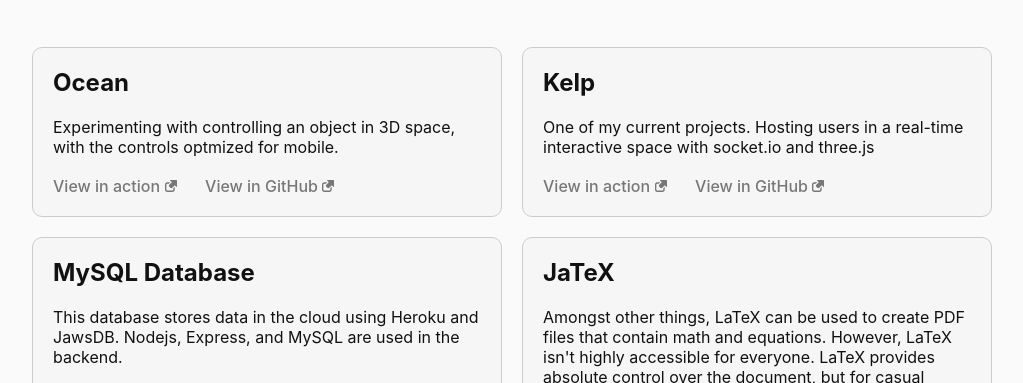
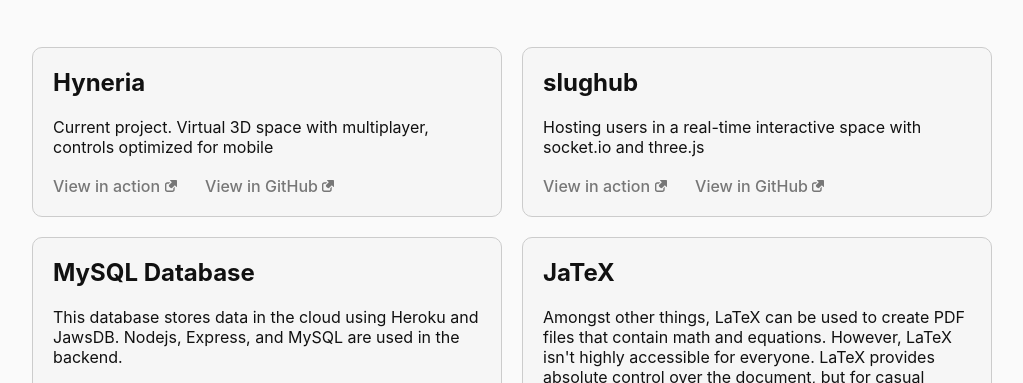
Before and after one commit to jorahty/old-firebase-jorahty.com, a plain HTML site: page public/index.html in a window 1280 px wide. Shown: the part 393-776 px from the top of the page, without its empty margins (128-1151 px from the left). Drawn offline with Linux system fonts and the light colour scheme.

Commit message:
add hyneria

```diff
--- a/public/index.html
+++ b/public/index.html
@@ -41,12 +41,12 @@
     <main>
         <section>
             <div class="project">
-                <h2>Ocean</h2>
+                <h2>Hyneria</h2>
                 <article>
-                    Experimenting with controlling an object in 3D space, with the controls optmized for mobile.
+                    Current project. Virtual 3D space with multiplayer, controls optimized for mobile
                 </article>
                 <p>
-                    <a href="./ocean/">View in action</a>
+                    <a href="https://go.hyneria.com">View in action</a>
                     <svg
                         xmlns="http://www.w3.org/2000/svg" xmlns:xlink="http://www.w3.org/1999/xlink" version="1.1" id="Capa_1" x="0px" y="0px" viewBox="0 0 26 26" style="enable-background:new 0 0 26 26;" xml:space="preserve">
                             <g>
@@ -56,7 +56,7 @@
                                 </g>
                             </g>
                     </svg>
-                    <a href="https://github.com/jorahty/3d-rt-controls/">View in GitHub</a>
+                    <a href="https://github.com/jorahty/hyneria">View in GitHub</a>
                     <svg
                         xmlns="http://www.w3.org/2000/svg" xmlns:xlink="http://www.w3.org/1999/xlink" version="1.1" id="Capa_1" x="0px" y="0px" viewBox="0 0 26 26" style="enable-background:new 0 0 26 26;" xml:space="preserve">
                             <g>
@@ -71,9 +71,9 @@
         </section>
         <section>
             <div class="project">
-                <h2>Kelp</h2>
+                <h2>slughub</h2>
                 <article>
-                    One of my current projects. Hosting users in a real-time interactive space with socket.io and three.js
+                    Hosting users in a real-time interactive space with socket.io and three.js
                 </article>
                 <p>
                     <a href="http://kelp.jorahty.com">View in action</a>
```
